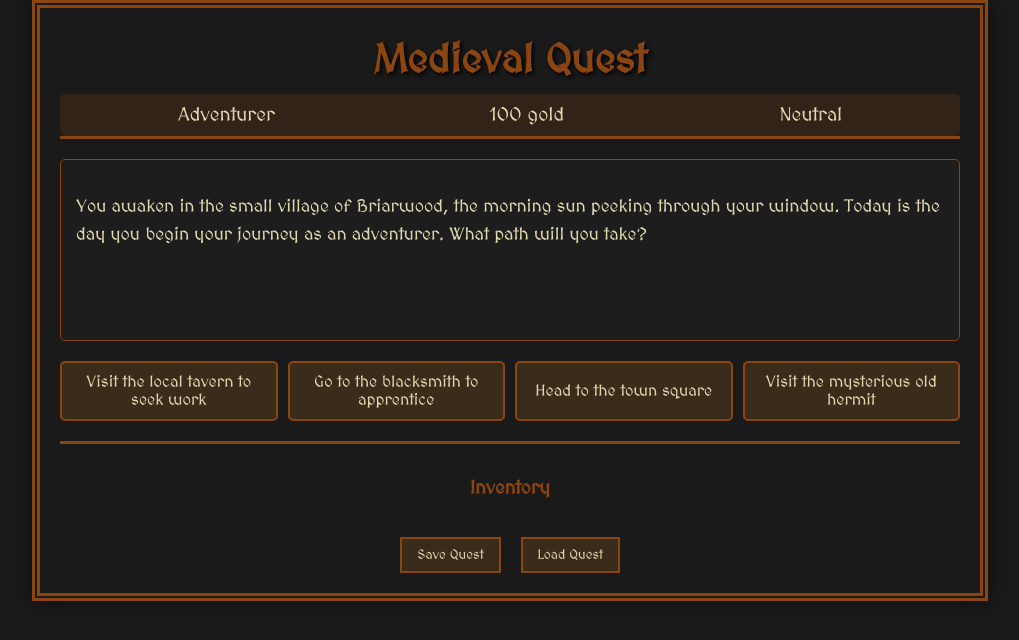
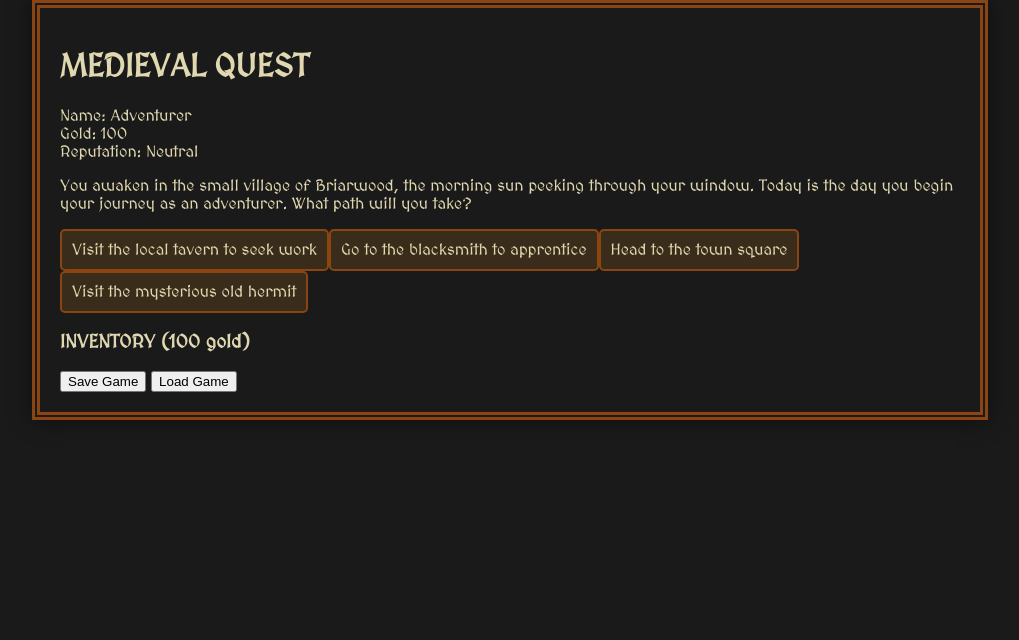
Before and after one commit to Dragonghgh/Tell-your-tale, a plain HTML site: page index.html in a window 1280 px wide. Shown: the whole page, without its empty margins (130-1149 px from the left). Drawn offline with Linux system fonts and the light colour scheme; files that its build step writes are made by us from their sources; files whose address does not match are found by name.

Commit message:
Update index.html

```diff
--- a/index.html
+++ b/index.html
@@ -9,41 +9,49 @@
 </head>
 <body>
     <div class="game-container">
-        <header class="game-header">
-            <h1>Medieval Quest</h1>
-            <div class="player-stats">
-                <span id="player-name">Adventurer</span>
-                <span id="player-gold">100 gold</span>
-                <span id="player-rep">Neutral</span>
+        <div class="header-container">
+            <h1>MEDIEVAL QUEST</h1>
+            <div class="player-info">
+                <div class="stat-box">
+                    <span class="stat-label">Name:</span>
+                    <span id="player-name">Adventurer</span>
+                </div>
+                <div class="stat-box">
+                    <span class="stat-label">Gold:</span>
+                    <span id="player-gold">100</span>
+                </div>
+                <div class="stat-box">
+                    <span class="stat-label">Reputation:</span>
+                    <span id="player-rep">Neutral</span>
+                </div>
             </div>
-        </header>
+        </div>
 
-        <main class="game-content">
-            <div id="story-text" class="story-text">
-                <p>Welcome to the realm of Eldermere, where your choices shape your destiny...</p>
+        <div class="main-content">
+            <div id="story-text" class="story-box">
+                <p>Loading your adventure...</p>
             </div>
 
-            <div id="choices" class="choices-container">
-                <!-- Choices will be injected here -->
-            </div>
+            <div class="action-area">
+                <div id="choices" class="choice-box">
+                    <!-- Choices will appear here -->
+                </div>
 
-            <div class="inventory-ui">
-                <h3>Inventory</h3>
-                <div id="inventory" class="inventory-items">
-                    <!-- Items will appear here -->
+                <div class="inventory-box">
+                    <h3>INVENTORY <span id="gold-display">(100 gold)</span></h3>
+                    <div id="inventory" class="inventory-items">
+                        <!-- Items will appear here -->
+                    </div>
                 </div>
             </div>
-        </main>
+        </div>
 
-        <footer class="game-footer">
-            <button id="save-btn">Save Quest</button>
-            <button id="load-btn">Load Quest</button>
-        </footer>
+        <div class="game-controls">
+            <button id="save-btn" class="control-btn">Save Game</button>
+            <button id="load-btn" class="control-btn">Load Game</button>
+        </div>
     </div>
 
-    <script src="js/player.js"></script>
-    <script src="js/world.js"></script>
-    <script src="js/ui.js"></script>
     <script src="js/game.js"></script>
 </body>
 </html>
```
